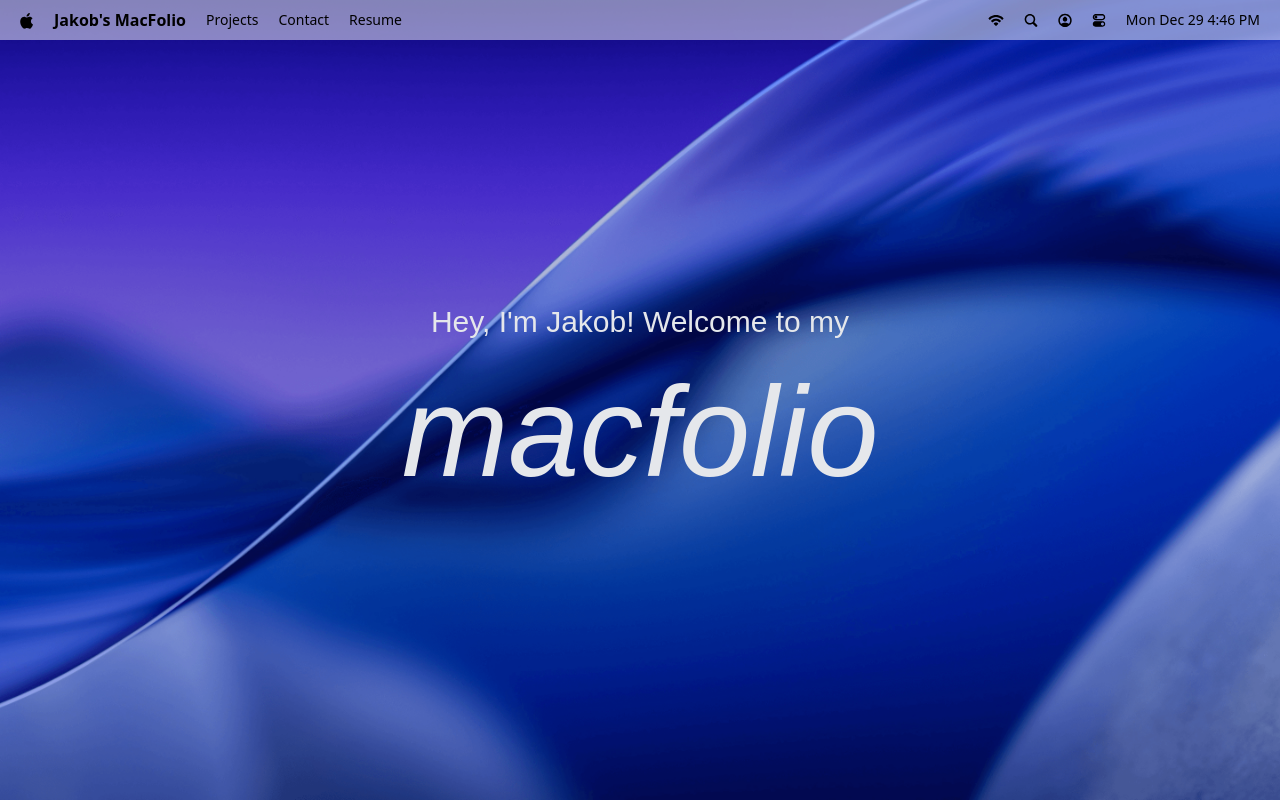
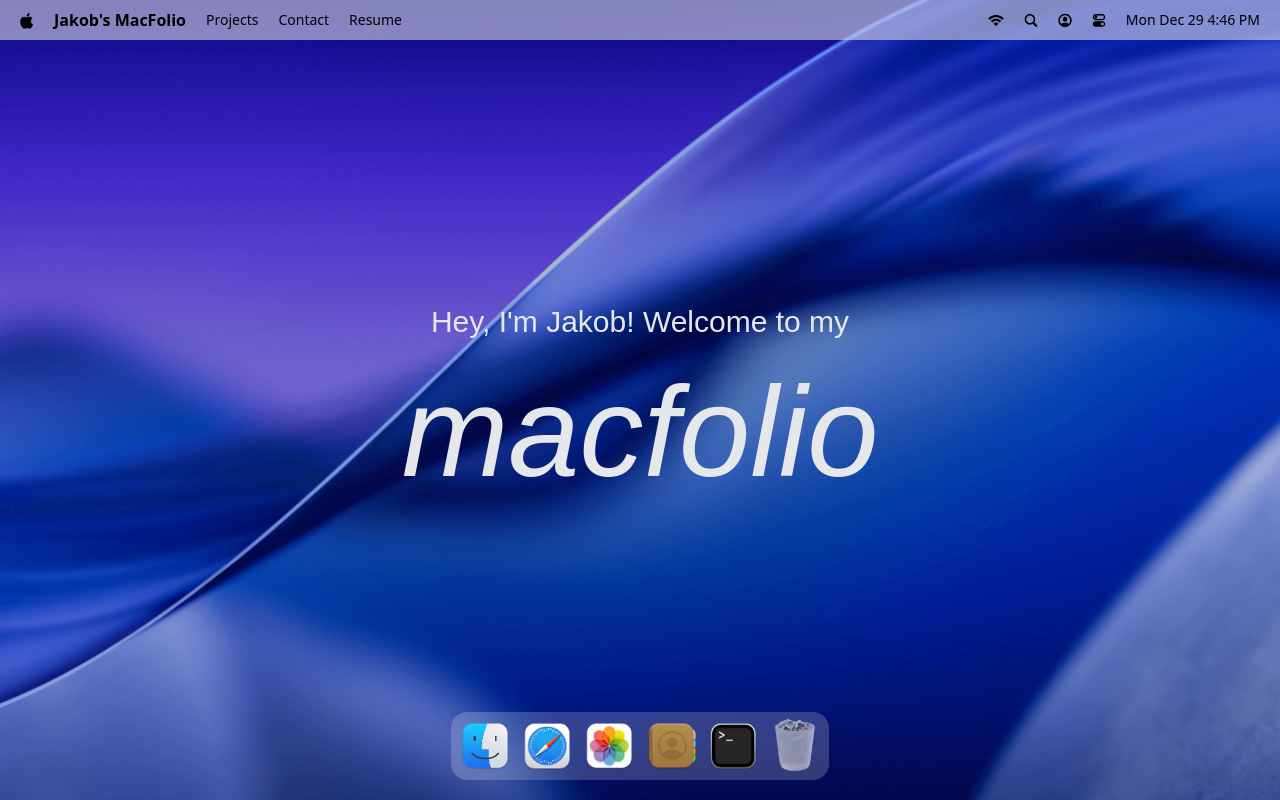
Before and after one commit to Sharkofwitch/MacFolio, a React (Vite) app: page / in a window 1280 px wide. Built offline with nearby package versions, Linux system fonts and the light colour scheme; a web font is replaced by a local one.

Commit message:
implement dock presentation

```diff
--- a/package.json
+++ b/package.json
@@ -17,6 +17,7 @@
     "lucide-react": "^0.562.0",
     "react": "^19.2.0",
     "react-dom": "^19.2.0",
+    "react-tooltip": "^5.30.0",
     "tailwindcss": "^4.1.18"
   },
   "devDependencies": {
--- a/src/App.jsx
+++ b/src/App.jsx
@@ -1,10 +1,11 @@
-import { Navbar, Welcome } from "#components";
+import { Dock, Navbar, Welcome } from "#components";
 
 const App = () => {
   return (
     <main>
       <Navbar />
       <Welcome />
+      <Dock />
     </main>
   );
 };
--- /dev/null
+++ b/src/components/Dock.jsx
@@ -0,0 +1,94 @@
+import { useRef } from "react";
+import { Tooltip } from "react-tooltip";
+import { dockApps } from "#constants";
+import { gsap } from "gsap";
+import { useGSAP } from "@gsap/react";
+
+const Dock = () => {
+    const dockRef = useRef(null);
+
+    useGSAP(() => {
+        const dock = dockRef.current;
+        if(!dock) return;
+
+        const icons = dock.querySelectorAll(".dock-icon");
+
+        const animateIcons = (mouseX) => {
+            const {left} = dock.getBoundingClientRect();
+
+            icons.forEach((icon) =>{
+                const {left: iconLeft, width} = icon.getBoundingClientRect();
+                const center = iconLeft - left + width / 2;
+                const distance = Math.abs(mouseX - center);
+
+                const intensity = Math.exp(-(distance ** 2.5) / 20000);
+
+                gsap.to(icon, {
+                    scale: 1 + 0.25 * intensity,
+                    y: -15 * intensity,
+                    duration: 0.2,
+                    ease: "power1.out",
+                });
+            });
+        };
+
+        const handleMouseMove = (e) => {
+            const { left } = dock.getBoundingClientRect();
+
+            animateIcons(e.clientX - left);
+        };
+
+        const resetIcons = () =>
+            icons.forEach((icon) =>
+                gsap.to(icon, {
+                    scale: 1,
+                    y: 0,
+                    duration: 0.3,
+                    ease: "power1.out",
+                }),
+            );
+        dock.addEventListener('mousemove', handleMouseMove);
+        dock.addEventListener('mouseleave', resetIcons);
+
+        return () => {
+            dock.removeEventListener('mousemove', handleMouseMove);
+            dock.removeEventListener('mouseleave', resetIcons);
+        }
+    }, []);
+
+    const toggleApp = (app) => {
+        // TODO: Implement Open Window Logic
+    };
+
+    return (
+        <section id="dock">
+            <div ref={dockRef} className="dock-container">
+                {dockApps.map(({ id, name, icon, canOpen }) => (
+                    <div key={id} className="relative flex justify-center">
+                        <button
+                            type="button"
+                            className="dock-icon"
+                            aria-label={name}
+                            data-tooltip-id="dock-tooltip"
+                            data-tooltip-content={name}
+                            data-tooltip-delay-show={150}
+                            disabled={!canOpen}
+                            onClick={() => toggleApp({ id, canOpen })}
+                        >
+                            <img
+                                src={`/images/${icon}`}
+                                alt={name}
+                                loading="lazy"
+                                className={canOpen ? "" : "opacity-60"}
+                            />
+                        </button>
+                    </div>
+                ))}
+
+                <Tooltip id="dock-tooltip" place = "top" className="tooltip"/>
+            </div>
+        </section>
+    );
+};
+
+export default Dock;
--- a/src/components/index.js
+++ b/src/components/index.js
@@ -1,4 +1,5 @@
+import Dock from "./Dock";
 import Navbar from "./Navbar";
 import Welcome from "./Welcome";
 
-export { Navbar, Welcome };
+export { Dock, Navbar, Welcome };
```
Also changed, not shown: 1 other file (tests, documents, lock files or other folders).
